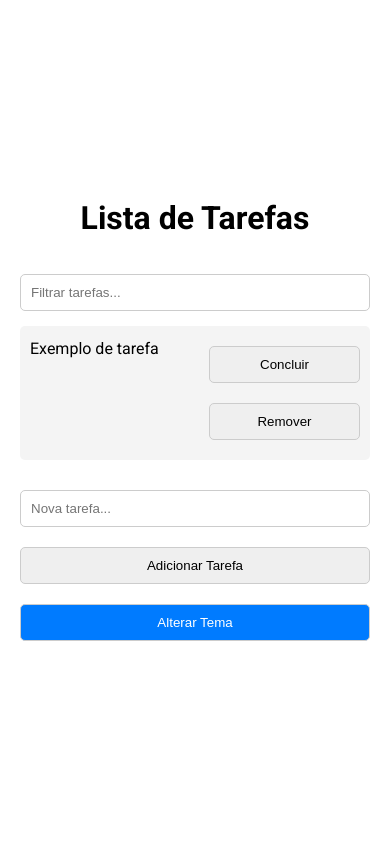
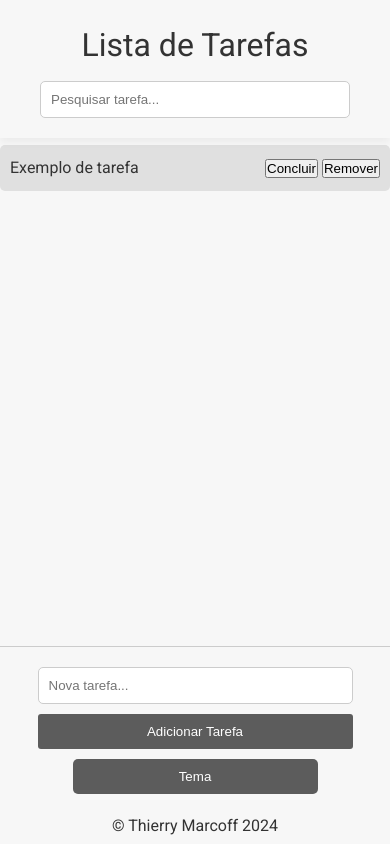
Before and after one commit to thierry-msm/devWeb_lista1, a plain HTML site: page exercicio_02/index.html in a window 390 px wide. Drawn offline with Linux system fonts and the light colour scheme.

Commit message:
exec 2, v3, correção mobile

```diff
--- a/exercicio_02/index.html
+++ b/exercicio_02/index.html
@@ -13,16 +13,19 @@
     <div class="container">
         <header>
             <h1>Lista de Tarefas</h1>
-            <input type="text" id="filter" placeholder="Filtrar tarefas...">
+            <input type="text" id="filter" placeholder="Pesquisar tarefa...">
         </header>
         <main>
             <ul id="task-list"></ul>
+        </main>
+        <div class="add-task-container">
             <input type="text" id="new-task" placeholder="Nova tarefa...">
             <button id="add-task-btn">Adicionar Tarefa</button>
-        </main>
+            <button id="theme-toggle">Tema</button>
+        </div>
         <footer>
-            <button id="theme-toggle">Alterar Tema</button>
-        </footer>
+            <p>© Thierry Marcoff 2024</p>
+          </footer>
     </div>
     <script src="main.js"></script>
 </body>
--- a/exercicio_02/style.css
+++ b/exercicio_02/style.css
@@ -12,13 +12,19 @@ body {
 }
 
 :root {
-    --main-bg-color: #ffffff;
-    --main-text-color: #000000;
+    --main-bg-color: #f7f7f7; /* Tons claros de cinza */
+    --main-text-color: #333;
+    --task-bg-color: #e0e0e0;
+    --button-color: #5c5c5c;
+    --button-hover-color: #4a4a4a;
 }
 
 body.dark-theme {
-    --main-bg-color: #333;
-    --main-text-color: #f4f4f4;
+    --main-bg-color: #2e2e2e;
+    --main-text-color: #f7f7f7;
+    --task-bg-color: #555;
+    --button-color: #888;
+    --button-hover-color: #777;
 }
 
 /* Estilos gerais */
@@ -29,36 +35,66 @@ body {
     justify-content: center;
     align-items: center;
     height: 100vh;
+    overflow: hidden;
 }
 
 .container {
     max-width: 600px;
     width: 100%;
+    height: 100%;
+    display: flex;
+    flex-direction: column;
+}
+
+/* Manter o header fixo no topo */
+header {
+    position: fixed;
+    top: 0;
+    left: 0;
+    right: 0;
+    background-color: var(--main-bg-color);
     padding: 20px;
+    z-index: 1000;
+    text-align: center;
+    box-shadow: 0 4px 8px rgba(0, 0, 0, 0.05);
 }
 
 h1 {
-    text-align: center;
-    margin-bottom: 20px;
+    margin-bottom: 10px;
+    font-weight: 400;
 }
 
-input, button {
-    width: 100%;
+input#filter {
+    width: calc(100% - 40px);
+    margin: 0 auto;
+    display: block;
     padding: 10px;
-    margin: 10px 0;
     border: 1px solid #ccc;
     border-radius: 5px;
+    background-color: #fff;
 }
 
+/* Espaço reservado abaixo do header fixo */
+main {
+    flex-grow: 3;
+    margin-top: 140px;
+    display: flex;
+    flex-direction: column;
+    overflow-y: auto;
+}
+
+/* Lista de tarefas com rolagem */
 #task-list {
     list-style-type: none;
-    margin-bottom: 20px;
+    padding: 10;
+    overflow-y: auto;
+    max-height: calc(100vh - 335px); /* Limitar a altura para rolagem */
 }
 
 #task-list li {
     display: flex;
     justify-content: space-between;
-    background: #f4f4f4;
+    background-color: var(--task-bg-color);
     padding: 10px;
     margin: 5px 0;
     border-radius: 5px;
@@ -69,14 +105,71 @@ input, button {
     opacity: 0.6;
 }
 
-/* Botão de tema */
+
+.add-task-container {
+    padding: 20px;
+    background-color: var(--main-bg-color);
+    border-top: 1px solid #ccc;
+    position: fixed;
+    bottom: 30px; /* Posição fixa acima do footer */
+    left: 0;
+    right: 0;
+    display: flex;
+    flex-direction: column;
+    justify-content: center;
+    align-items: center;
+    z-index: 1000;
+}
+
+input#new-task {
+    width: 90%;
+    padding: 10px;
+    border: 1px solid #ccc;
+    border-radius: 5px;
+    margin-bottom: 10px;
+    background-color: #fff;
+}
+
+#add-task-btn {
+    width: 90%;
+    padding: 10px;
+    background-color: var(--button-color);
+    color: #fff;
+    border: none;
+    border-radius: 3px;
+    margin-bottom: 10px;
+    cursor: pointer;
+    transition: background 0.3s;
+    text-align: center;
+}
+
+#add-task-btn:hover {
+    background-color: var(--button-hover-color);
+}
+
+/* Footer fixo no final */
+footer {
+    padding: 5px;
+    text-align: center;
+    background-color: var(--main-bg-color);
+    position: fixed;
+    bottom: 0;
+    left: 0;
+    right: 0;
+    box-shadow: 0 -4px 8px rgba(0, 0, 0, 0.05);
+}
+
 #theme-toggle {
-    background-color: #007BFF;
+    width:calc(100% - 30%);
+    padding: 10px;
+    background-color: var(--button-color);
     color: #fff;
+    border: none;
+    border-radius: 5px;
     cursor: pointer;
     transition: background 0.3s;
 }
 
 #theme-toggle:hover {
-    background-color: #0056b3;
+    background-color: var(--button-hover-color);
 }
```
